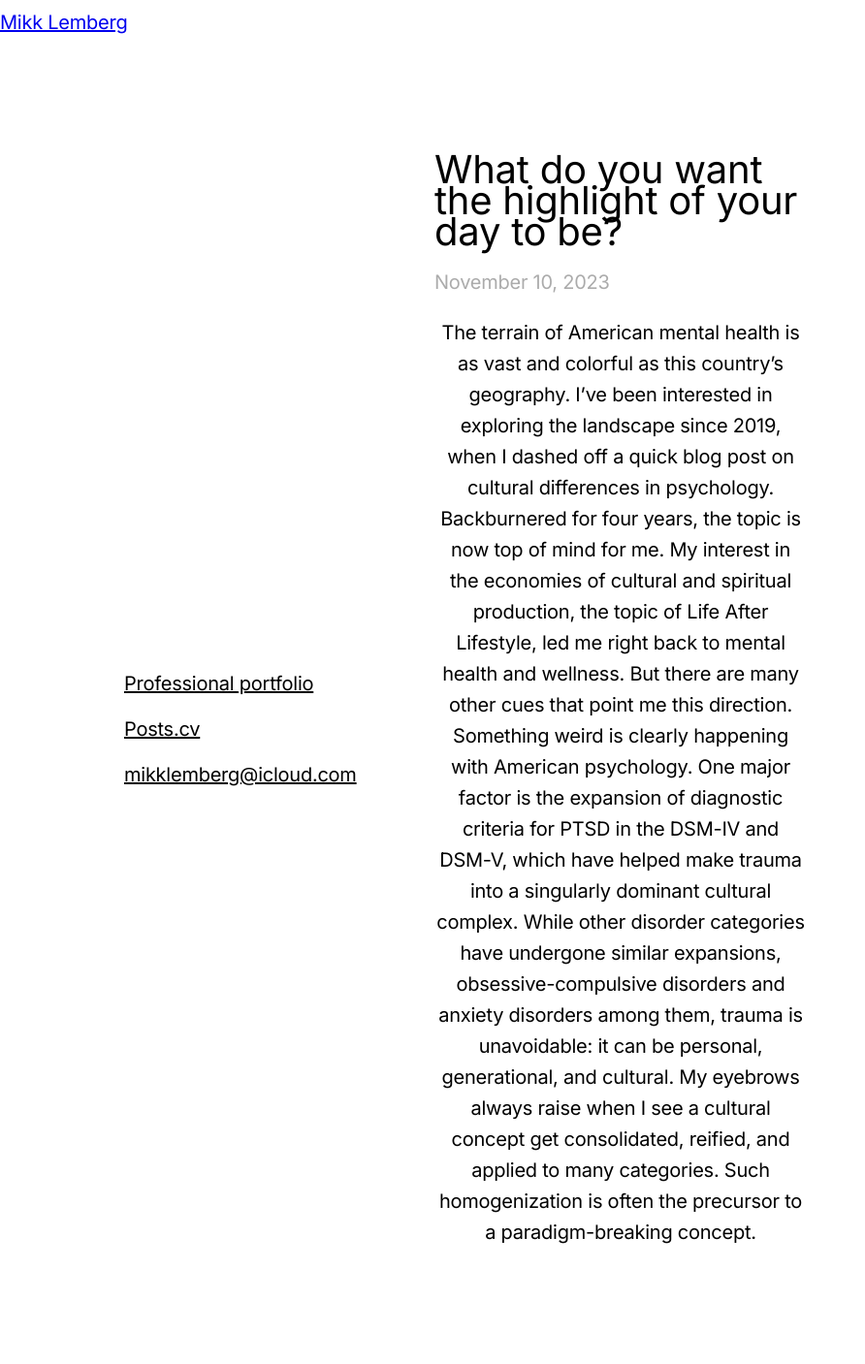
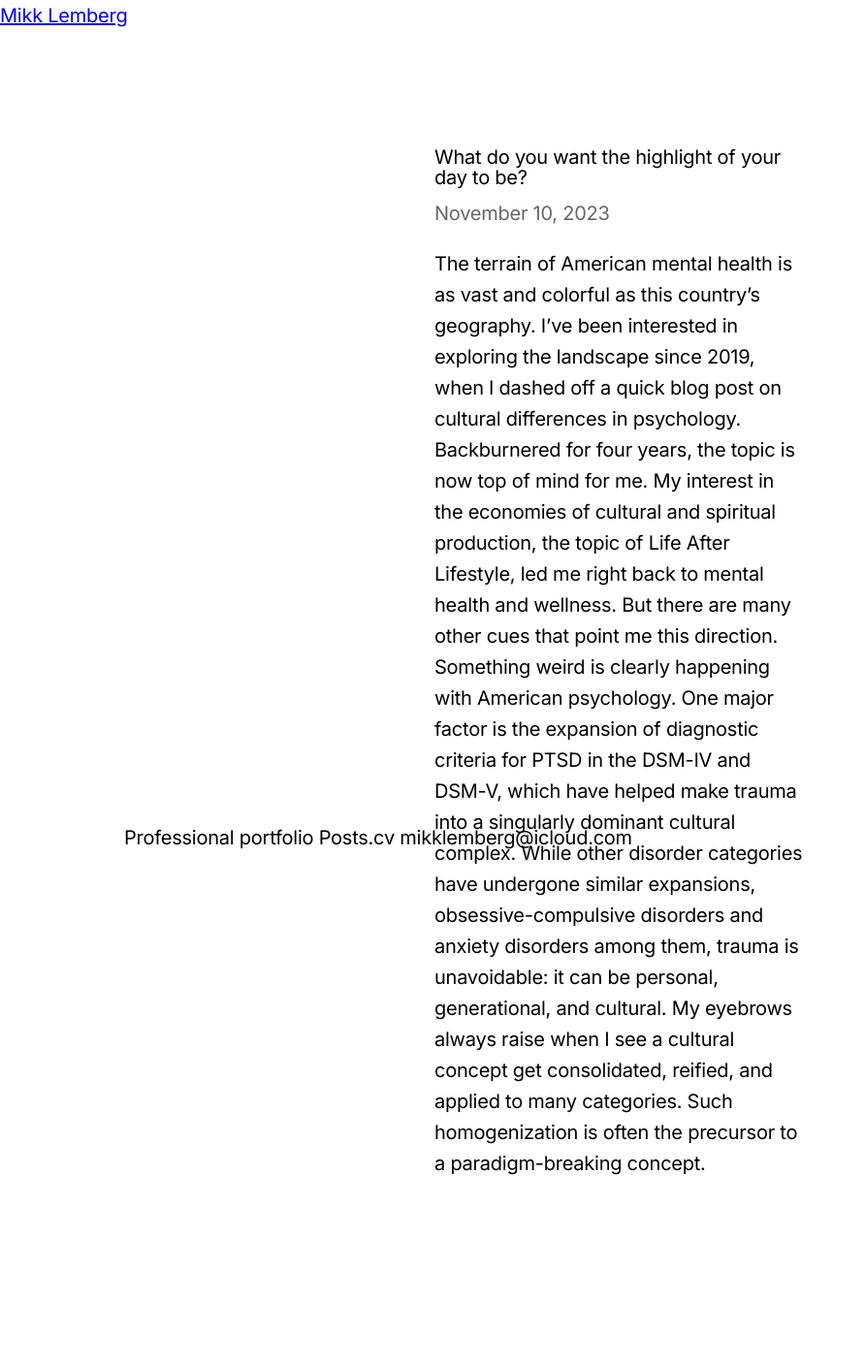
Before and after one commit to mikklemberg/My-personal-notes, a Jekyll site: the page built from _posts/2023-11-11-my-first-post.md, in a window 1280 px wide. Shown: the whole page at 97% size, without its empty margins (0-892 px from the left). Built offline with Jekyll 4.4.1, drawn with Linux system fonts in a browser that asks for light colours; after the commit the page ends 1336 px from its top, so only the background shows below that.

Commit message:
Update style.css

```diff
--- a/assets/css/style.css
+++ b/assets/css/style.css
@@ -1,6 +1,8 @@
+/* CSS Stylesheet for Website */
+
+/* Global Resets and Font Definition */
 @import url('https://fonts.googleapis.com/css2?family=Inter:wght@400&display=swap');
 
-/* Reset styles */
 * {
     margin: 0;
     padding: 0;
@@ -15,57 +17,64 @@ body, h1, h2, h3, h4, h5, h6, p, a {
     line-height: 32px;
 }
 
-/* Main container style */
+/* Main Container */
 .container {
     padding: 4em 10%;
     max-width: 640px;
-    margin: 0 auto; /* Center the content horizontally */
+    margin: 0 auto; /* Center content horizontally */
 }
 
-/* Header styles */
+/* Header Styles */
 .header {
     text-align: left;
     margin-bottom: 2em;
 }
 
 .header h1 {
-    font-size: 2em;
+    font-size: 20px;
     font-weight: 400;
     margin-bottom: 0.5em;
 }
 
-/* Post header styles */
+/* Description Style - Text color set to #000 with 60% opacity */
+.header p {
+    color: rgba(0, 0, 0, 0.6); /* Set color to #000 at 60% opacity */
+}
+
+/* Post Header Styles */
 .post-header h1 {
-    font-size: 2em;
+    font-size: 20px;
     font-weight: 400;
     margin-bottom: 0.5em;
+    line-height: 105%; /* Adjust line height for headers */
 }
 
 .post-header .meta {
-    color: rgba(0, 0, 0, 0.33);
+    color: rgba(0, 0, 0, 0.6); /* Set publish date color to #000 at 60% opacity */
     margin-bottom: 1em;
 }
 
-/* Post content styles */
+/* Post Content Styles */
 .post-content {
-    text-align: center; /* Center the content */
+    text-align: left; /* Align content to the left */
     margin-bottom: 2em;
 }
 
-/* Subheader within the post content */
+/* Subheader within Post Content */
 .post-content h2 {
-    font-size: 1.5em;
+    font-size: 20px;
     margin: 2em 0 1em;
+    line-height: 105%; /* Adjust line height for subheaders */
 }
 
-/* Footer styles */
+/* Footer Styles */
 .footer {
     padding: 1em 10%;
     position: fixed;
-    bottom: 50px;
+    bottom: 0;
     left: 0;
     width: 100%;
-    text-align: left; /* Left-align the footer content */
+    text-align: left; /* Align footer content to the left */
     background: none;
 }
 
@@ -73,22 +82,21 @@ body, h1, h2, h3, h4, h5, h6, p, a {
     color: #000;
     font-weight: 400;
     font-size: 20px;
-    line-height: 32px;
+    line-height: 145%; /* Adjust line height for paragraphs */
 }
 
+/* Link Styles */
 .footer a {
-    color: #000;
+    color: #000; /* Set link color to #000 */
     margin: 15px 0;
-    text-decoration: underline;
-    display: block;
+    text-decoration: none; /* Remove underline from links */
 }
 
 .footer a:hover {
-    color: #000;
-    text-decoration: underline;
+    color: #0B64FE; /* Change link color to blue on hover */
 }
 
-/* Responsive adjustments */
+/* Responsive Adjustments */
 @media (max-width: 768px) {
     .container {
         padding: 4em 5%;
```
